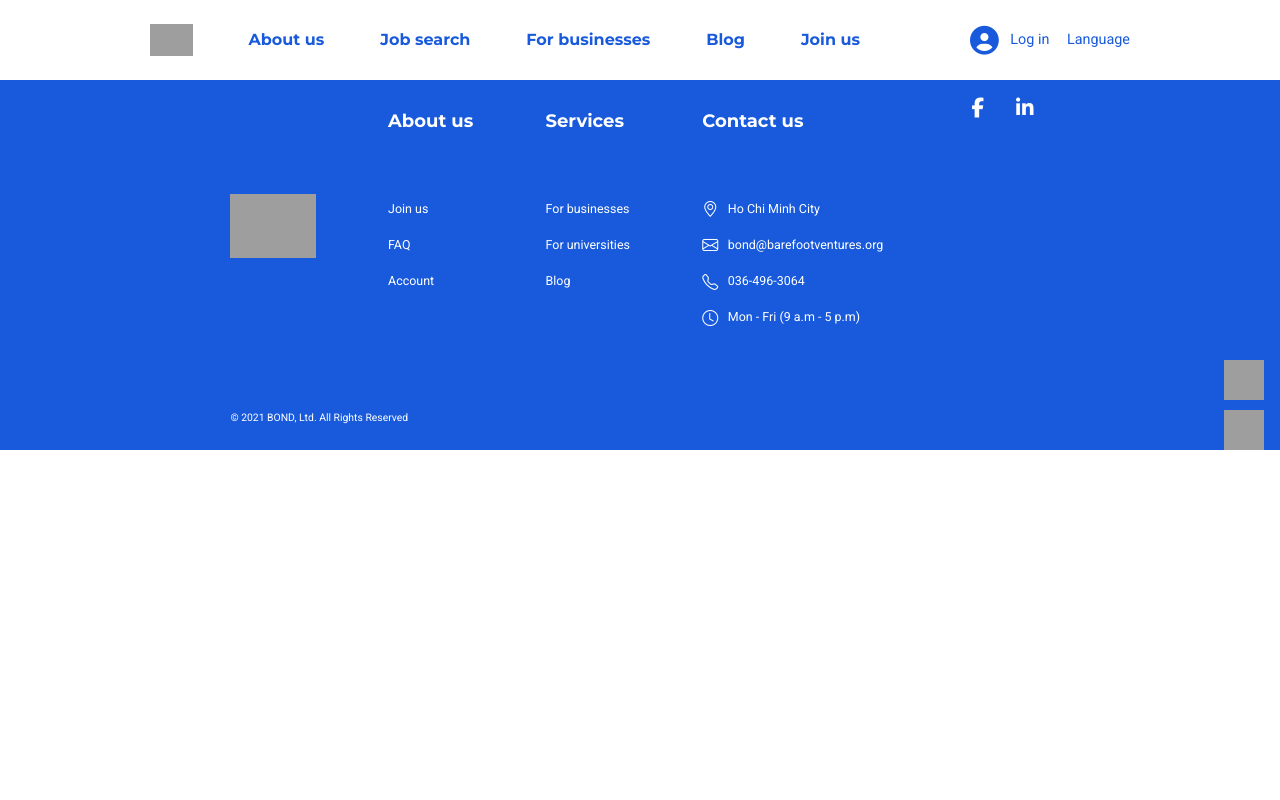
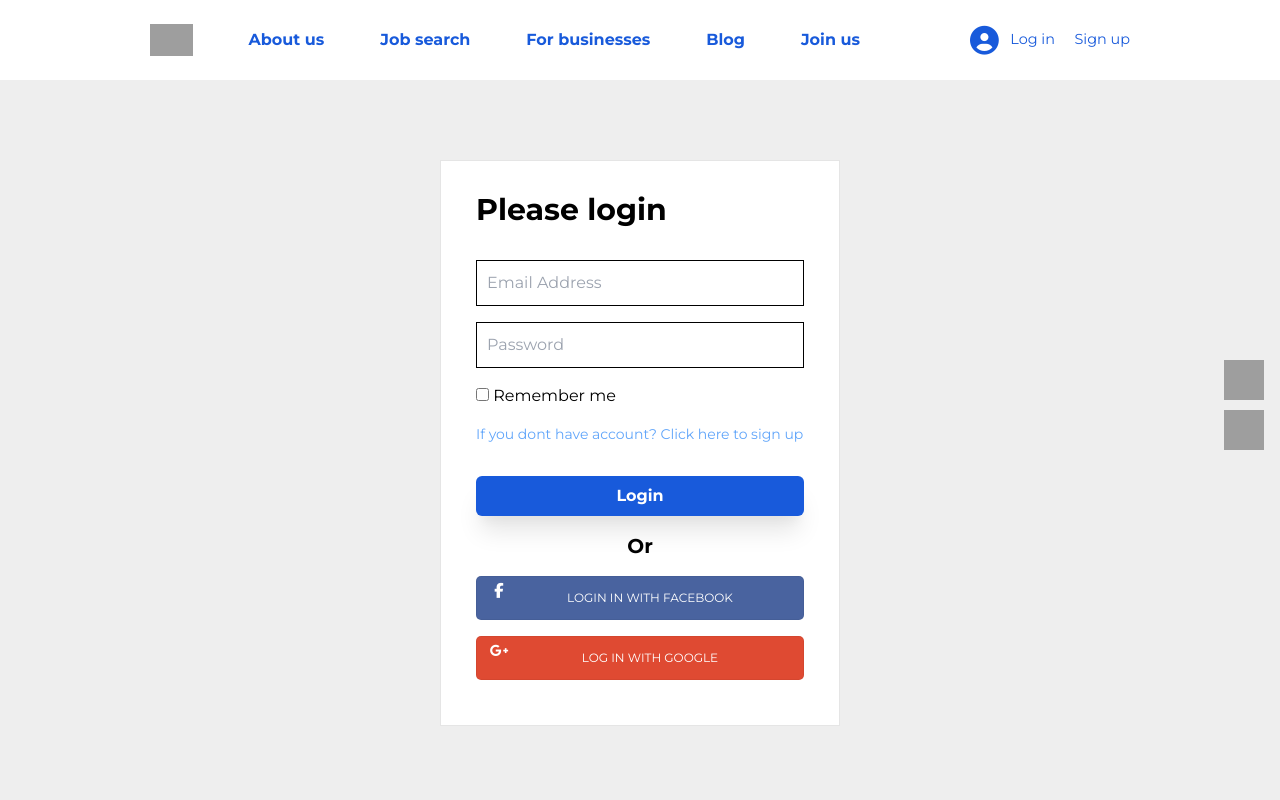
Before and after one commit to bond-barefootventures/front-end, a React (Create React App) app: page /login in a window 1280 px wide. Shown: the top 800 px of the page. Built offline with nearby package versions, Linux system fonts and the light colour scheme; grey boxes are pictures that could not be loaded.

Commit message:
adding login/signup page, remove language in the navbar

```diff
--- a/src/App.js
+++ b/src/App.js
@@ -2,6 +2,8 @@ import React, { useState, useEffect } from 'react'
 import { BrowserRouter as Router, Switch, Route } from 'react-router-dom'
 import { Navbar, Footer, SocialIcons, Popup } from './components'
 import { Home, About, Blog, Business, JobSearch, JoinUs } from './pages'
+import Login from './pages/Login/Login'
+import Signup from './pages/Signup/Signup'
 
 export default function App() {
 	const [popup, setPopup] = useState(false)
@@ -22,6 +24,9 @@ export default function App() {
 				<Route exact path="/business" component={Business} />
 				<Route exact path="/jobs" component={JobSearch} />
 				<Route exact path="/join-us" component={JoinUs} />
+				<Route exact path="/login" component={Login} />
+				<Route exact path="/signup" component={Signup} />
+
 			</Switch>
 			<Footer />
 		</Router>
--- a/src/components/Navbar/Navbar.js
+++ b/src/components/Navbar/Navbar.js
@@ -66,9 +66,12 @@ export default function Navbar() {
 			<div className="icons">
 				<div className="sign-in">
 					<i class="fa-2x fas fa-user-circle" />
-					<p>Log in</p>
+					<Link to="/login">Log in</Link>
+
 				</div>
-				<p>Language</p>
+				<div className="sign-in">
+					<Link to="/signup">Sign up</Link>
+				</div>
 			</div>
 		</nav>
 	)
--- a/src/components/Popup/Popup.js
+++ b/src/components/Popup/Popup.js
@@ -22,9 +22,9 @@ const index = () => {
 						/>
 						<div className="flex flex-col w-auto pr-12">
 							<h3 className="uppercase">Subscribe to our newsletter</h3>
-							<p className="text-sm my-4">Never miss any job updates</p>
+							<p className="my-4 text-sm">Never miss any job updates</p>
 							<input
-								className="border-b-2 outline-none italic p-2 w-4/5 text-sm mb-6 focus:border-brand-blue"
+								className="w-4/5 p-2 mb-6 text-sm italic border-b-2 outline-none focus:border-brand-blue"
 								placeholder="Email"
 								type="text"
 							/>
--- /dev/null
+++ b/src/pages/Login/Login.js
@@ -0,0 +1,41 @@
+import React from 'react'
+import { Link } from 'react-router-dom'
+import './style.css'
+export default function Login() {
+    return (
+        <div>
+            <div className="wrapper">
+                <form className="form-signin">
+                    <div className="pt-4 ">
+                        <h2 className="form-signin-heading">Please login</h2>
+                        <div className="flex flex-col justify-center gap-4 py-8">
+                            <input type="text" className="form-control" name="username" placeholder="Email Address" required />
+                            <input type="password" className="form-control" name="password" placeholder="Password" required />
+
+                            <label className="checkbox">
+                                <input type="checkbox" value="remember-me" id="rememberMe" name="rememberMe" /> Remember me
+                            </label>
+
+                            <label className="checkbox">
+                                <Link to="/signup" className="text-sm text-blue-400 hover:opacity-60">If you dont have account? Click here to sign up</Link>
+                            </label>
+                        </div>
+                        <button className="w-full btn " type="submit">Login</button>
+                        <h3 className="py-4 text-center">Or</h3>
+                        <div className="flex flex-col gap-4 social-login">
+                            <a href="#" className="w-full hover:opacity-90 ">
+                                <i className="fa fa-facebook fa-lg"></i>
+                                Login in with facebook
+                            </a>
+                            <a href="#" className="w-full hover:opacity-90 ">
+                                <i className="fa fa-google-plus fa-lg"></i>
+                                log in with Google
+                            </a>
+                        </div>
+
+                    </div>
+                </form >
+            </div >
+        </div >
+    )
+}
--- /dev/null
+++ b/src/pages/Login/style.css
@@ -0,0 +1,48 @@
+
+body {
+	background: #eee !important;
+}
+
+.wrapper {
+	margin-top: 80px;
+  margin-bottom: 80px;
+}
+
+.form-signin {
+  max-width: 400px;
+  padding: 15px 35px 45px;
+  margin: 0 auto;
+  background-color: #fff;
+  border: 1px solid rgba(0,0,0,0.1);
+
+}
+	.form-control {
+        position: relative;
+        font-size: 16px;
+        height: auto;
+        padding: 10px;
+        box-sizing:border-box;
+        border: 0.25px solid black;
+      }
+
+      .social-login a{
+        color: #fff;
+        border: 1px solid rgba(0,0,0,0.05);
+        padding: 12px;
+        border-radius: 5px;
+        font-size: 12px;
+        text-transform: uppercase;
+        text-align:center;
+      }
+      .social-login a i{
+        position: relative;
+        float: left;
+        width: 20px;
+        top: 2px;
+      }
+      .social-login a:first-child{
+        background-color: #49639F;
+      }
+      .social-login a:last-child{
+        background-color: #DF4A32;
+      }
--- /dev/null
+++ b/src/pages/Signup/Signup.js
@@ -0,0 +1,31 @@
+import React from 'react'
+import { Link } from 'react-router-dom'
+import './style.css'
+export default function Signup() {
+    return (
+        <div>
+            <div className="wrapper">
+                <form className="form-signin">
+                    <div className="pt-4 ">
+                        <h2 className="form-signin-heading">Signup form</h2>
+                        <div className="flex flex-col justify-center gap-4 py-8">
+                            <input type="text" className="form-control" name="username" placeholder="Email Address" required />
+                            <input type="password" className="form-control" name="password" placeholder="Password" required />
+                            <input type="password" className="form-control" name="password" placeholder="Confirm password" required />
+                            <label className="checkbox">
+                                <input type="checkbox" value="remember-me" id="rememberMe" name="rememberMe" /> I accept the <span className="text-blue-300">Terms of Use</span> & <span className="text-blue-300">Privacy Policy</span>
+                            </label>
+                            <label className="py-2 checkbox">
+                                <Link to="/login" className="text-sm text-blue-400 hover:opacity-60">Already have an account? Click here to login</Link>
+                            </label>
+                        </div>
+
+                        <button className="w-full btn " type="submit">Sign up</button>
+
+
+                    </div>
+                </form >
+            </div >
+        </div >
+    )
+}
```
Also changed, not shown: src/pages/Signup/style.css (added).
